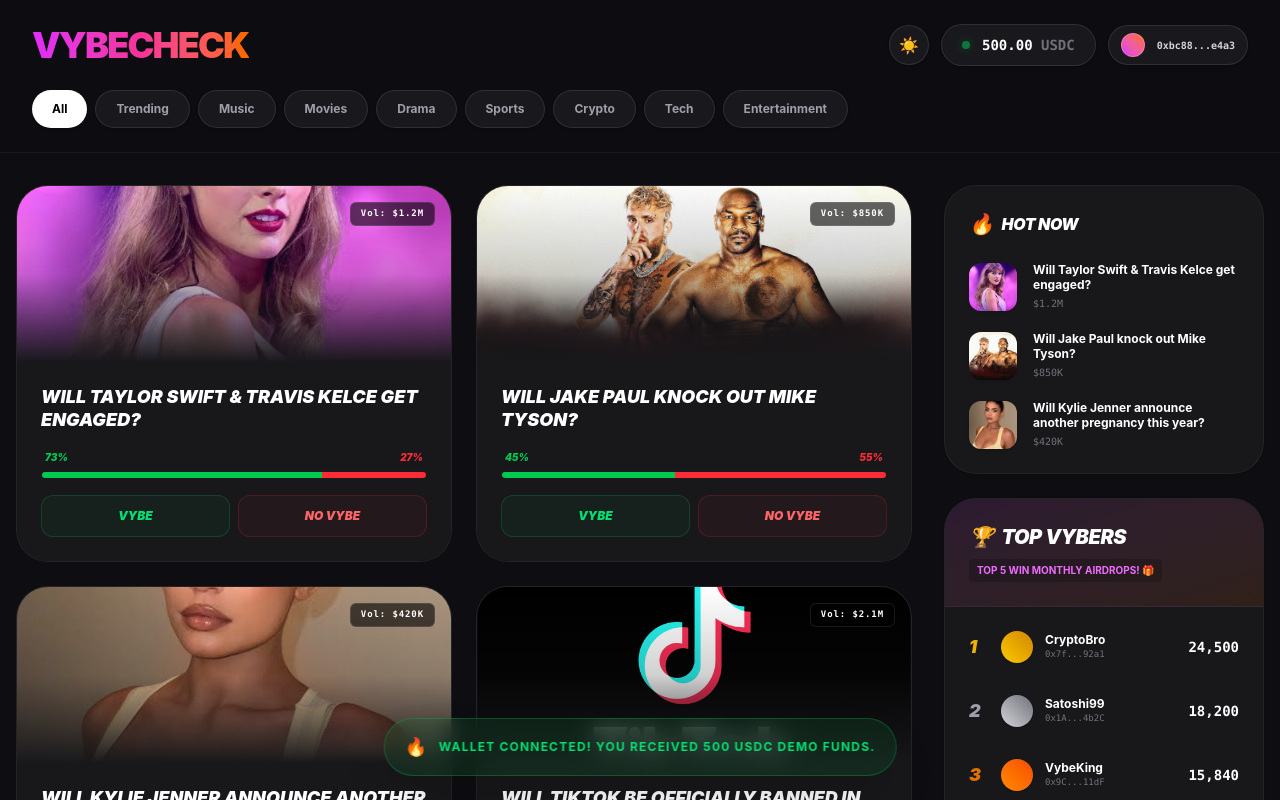
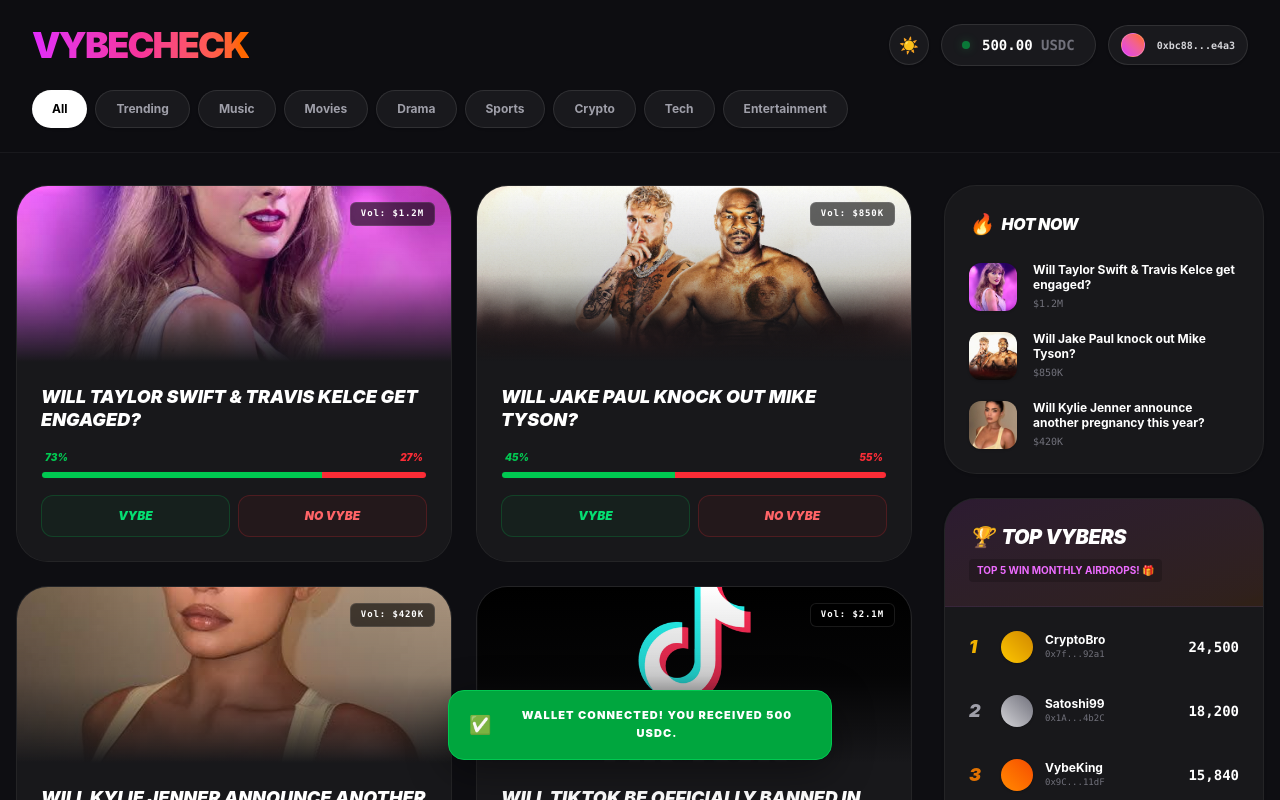
Before and after one commit to deorodesign/vibecheck, a Next.js app: page / in a window 1280 px wide. Both pictures are taken after a click on the button "LOG IN / SIGN UP". Shown: the top 800 px of the page. Built offline with nearby package versions, Linux system fonts and the light colour scheme.

Commit message:
Update context.tsx

```diff
--- a/app/context.tsx
+++ b/app/context.tsx
@@ -87,13 +87,13 @@
 
   const toggleDarkMode = () => setIsDarkMode(!isDarkMode);
 
-  // Funkce pro zobrazení moderní notifikace
+  // Funkce pro zobrazení notifikace
   const showToast = (msg: string, type: 'success' | 'error' | 'info' = 'info') => {
     setToast({ msg, type });
     if (toastTimerRef.current) clearTimeout(toastTimerRef.current);
     toastTimerRef.current = setTimeout(() => {
       setToast(null);
-    }, 3000);
+    }, 3500); // Prodlouženo na 3.5s pro delší texty
   };
 
   const connectWallet = () => {
@@ -101,7 +101,7 @@
     const mockAddress = `0xbc88${Math.floor(Math.random() * 10000)}e4a3`;
     setWalletAddress(mockAddress);
     setBalance(500);
-    showToast(`Wallet connected! You received 500 USDC demo funds.`, 'success');
+    showToast(`Wallet connected! You received 500 USDC.`, 'success');
 
     setDynamicLeaderboard(prev => {
       if (prev.find(u => u.id === 'me')) return prev;
@@ -141,7 +141,7 @@
       }
     });
 
-    showToast(`Successfully bought ${amount} USDC worth of ${type.replace('_', ' ')}!`, 'success');
+    showToast(`Bought ${amount} USDC of ${type.replace('_', ' ')}!`, 'success');
   };
 
   const addFunds = () => {
@@ -164,7 +164,7 @@
     });
     if (winnings > 0) {
       setBalance(prev => prev + winnings);
-      showToast(`Market Resolved to ${outcome}! You won ${winnings.toFixed(2)} USDC!`, 'success');
+      showToast(`Market Resolved! You won ${winnings.toFixed(2)} USDC!`, 'success');
     } else {
       showToast(`Market Resolved to ${outcome}. Better luck next time!`, 'info');
     }
@@ -180,18 +180,20 @@
     <AppContext.Provider value={{ isLoggedIn, walletAddress, balance, connectWallet, handleLogout, marketPrices, myBets, placeBet, chatMessages, sendChatMessage, selectedMarket, setSelectedMarket, avatarUrl, setAvatarUrl, nickname, setNickname, isDarkMode, toggleDarkMode, addFunds, marketStatus, resolveMarket, dynamicLeaderboard, showToast }}>
       {children}
 
-      {/* Vykreslení TOAST okénka */}
+      {/* OPRAVENÉ TOAST OKNO - SOLIDNÍ BARVY A RESPONZIVNÍ ŠÍŘKA */}
       {toast && (
-        <div className="fixed bottom-6 left-1/2 transform -translate-x-1/2 z-[9999] animate-in slide-in-from-bottom-5 fade-in duration-300">
-          <div className={`flex items-center gap-3 px-5 py-3.5 rounded-full shadow-2xl border backdrop-blur-md whitespace-nowrap ${
-            toast.type === 'success' ? 'bg-green-500/10 border-green-500/30 text-green-600 dark:text-green-400' :
-            toast.type === 'error' ? 'bg-red-500/10 border-red-500/30 text-red-600 dark:text-red-400' :
-            'bg-zinc-100/90 dark:bg-zinc-900/90 border-zinc-300 dark:border-zinc-700 text-zinc-900 dark:text-white'
+        <div className="fixed bottom-10 left-1/2 transform -translate-x-1/2 z-[9999] animate-in slide-in-from-bottom-8 fade-in duration-300 w-[90vw] max-w-sm pointer-events-none">
+          <div className={`flex items-center justify-center gap-3 px-5 py-4 rounded-2xl shadow-[0_10px_40px_rgba(0,0,0,0.4)] border ${
+            toast.type === 'success' ? 'bg-green-600 border-green-500 text-white' :
+            toast.type === 'error' ? 'bg-red-600 border-red-500 text-white' :
+            'bg-zinc-900 dark:bg-white border-zinc-700 dark:border-zinc-200 text-white dark:text-zinc-900'
           }`}>
-            <span className="text-lg">
-              {toast.type === 'success' ? '🔥' : toast.type === 'error' ? '🛑' : '💡'}
+            <span className="text-lg shrink-0">
+              {toast.type === 'success' ? '✅' : toast.type === 'error' ? '🛑' : '💡'}
             </span>
-            <span className="font-bold text-xs uppercase tracking-widest">{toast.msg}</span>
+            <span className="font-black text-[11px] uppercase tracking-widest leading-relaxed text-center">
+              {toast.msg}
+            </span>
           </div>
         </div>
       )}
```
